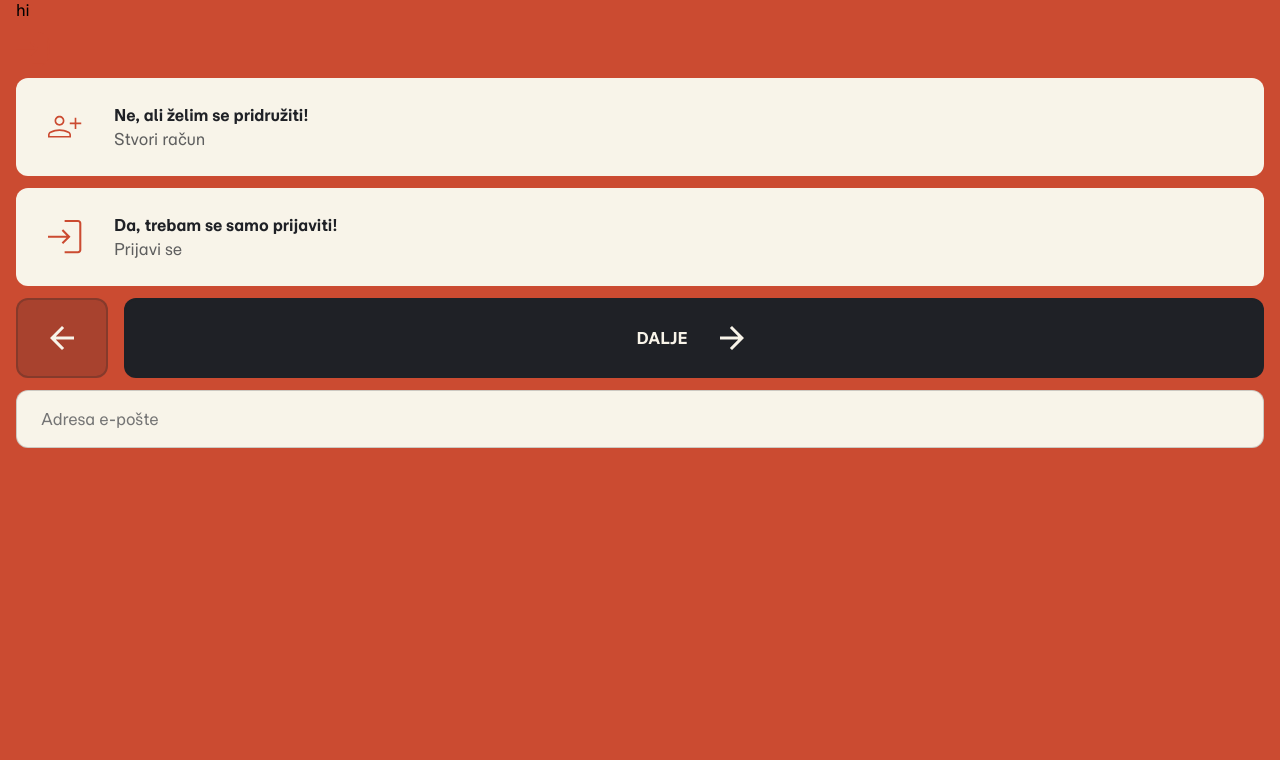
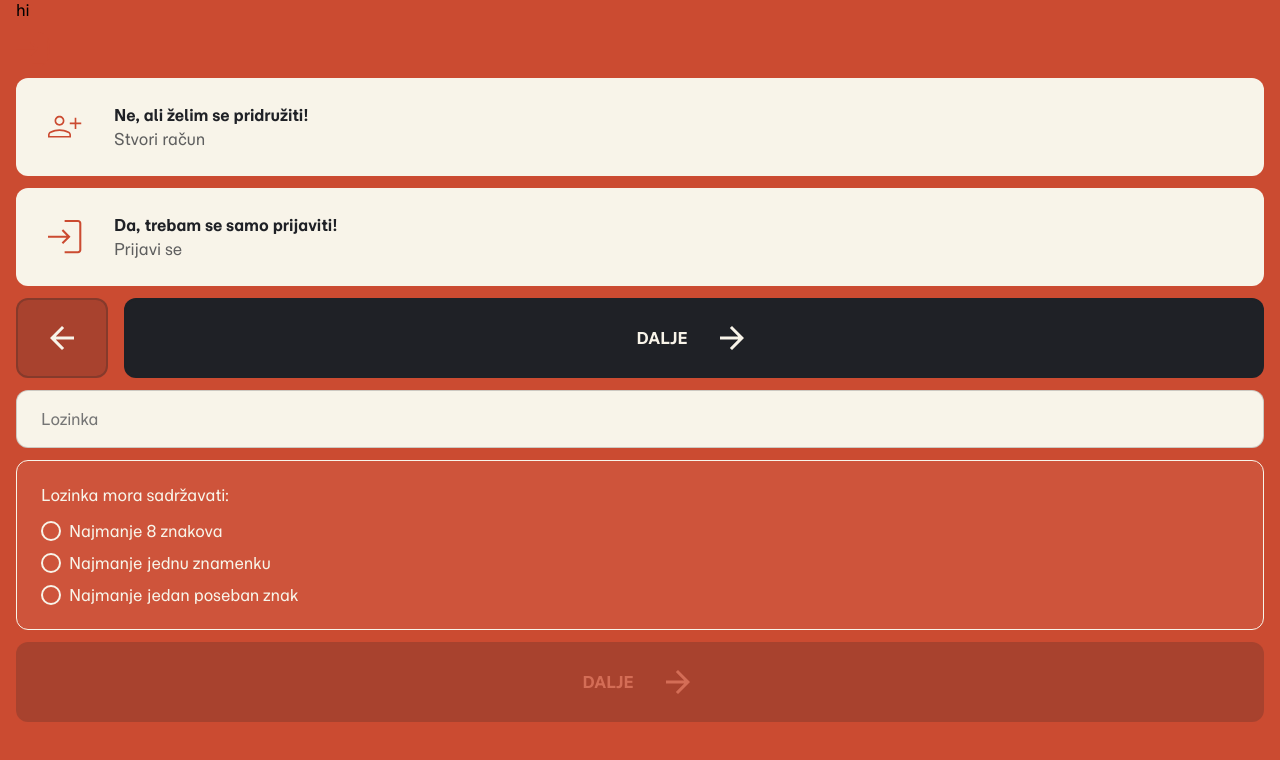
Before and after one commit to lovretomic/garbagebusters, a React (Vite) app: page / in a window 1280 px wide. Shown: the top 760 px of the page. Built offline with nearby package versions, Linux system fonts and the light colour scheme.

Commit message:
implemented password tooltip

```diff
--- a/src/App.tsx
+++ b/src/App.tsx
@@ -6,9 +6,14 @@ import ArrowLeft from "./assets/icons/arrow_left.svg?react";
 
 import StartButton from "./components/StartButton";
 import Button from "./components/Button";
-import Input from "./components/Input"
+import Input from "./components/Input";
+import PasswordTooltip from "./components/PasswordTooltip";
+import { useState } from "react";
+import { isPasswordValid } from "./components/PasswordTooltip/PasswordTooltipCheck";
 
 function App() {
+  const [password, setPassword] = useState("");
+  const valid = isPasswordValid(password);
   return (
     <>
       <div className="test-div">
@@ -28,7 +33,14 @@ function App() {
           <Button iconOnly icon={ArrowLeft} variant="secondary"></Button>
           <Button title="DALJE" icon={ArrowRight}></Button>
         </div>
-		<Input placeholder="Adresa e-pošte"/>
+        <Input
+          type="password"
+          value={password}
+          onChange={(e) => setPassword(e.target.value)}
+          placeholder="Lozinka"
+        />
+        <PasswordTooltip password={password} />
+        <Button title="DALJE" icon={ArrowRight} disabled={!valid} />
       </div>
     </>
   );
--- /dev/null
+++ b/src/components/PasswordTooltip/PasswordTooltip.module.scss
@@ -0,0 +1,38 @@
+.tooltip{
+	display: flex;
+	flex-direction: column;
+	background-color: rgba($primary-white, 0.05);
+	border: 1px solid $primary-white;
+	padding: 24px;
+	gap: 16px;
+	color: $primary-white;
+}
+
+.list{
+	list-style: none;
+	display: flex;
+	flex-direction: column;
+	gap: 12px;
+	margin-left: 0;
+	padding-left: 0;
+}
+
+.rule{
+	display: flex;
+	gap: 8px;
+}
+
+.met{
+	opacity: 0.5;
+}
+
+.dot{
+	width: 16px;
+	height: 16px;
+	border: 2px solid $primary-white;
+}
+
+.dotMet{
+	opacity: 0.5;
+	background-color: $primary-white;
+}
--- /dev/null
+++ b/src/components/PasswordTooltip/PasswordTooltip.tsx
@@ -0,0 +1,33 @@
+import React from "react";
+import clsx from "clsx";
+import c from "./PasswordTooltip.module.scss";
+import { passwordRules } from "./PasswordTooltipCheck";
+
+type PasswordTooltipProps = {
+  password: string;
+  title?: string;
+  className?: string;
+};
+
+const PasswordTooltip: React.FC<PasswordTooltipProps> = ({
+  password,
+  title="Lozinka mora sadržavati:",
+  className,
+}) => (
+  <div className={clsx(c.tooltip, className)}>
+	<span>{title}</span>
+    <ul className={c.list}>
+      {passwordRules.map((rule) => (
+        <li
+          key={rule.id}
+          className={clsx(c.rule, rule.test(password) && c.met)}
+        >
+          <div className={clsx(c.dot, rule.test(password) && c.dotMet)}></div>
+          {rule.label}
+        </li>
+      ))}
+    </ul>
+  </div>
+);
+
+export default PasswordTooltip;
--- /dev/null
+++ b/src/components/PasswordTooltip/PasswordTooltipCheck.tsx
@@ -0,0 +1,8 @@
+export const passwordRules = [
+	{id: "length", label: "Najmanje 8 znakova", test: (p: string)=> p.length>=8},
+	{id: "number", label: "Najmanje jednu znamenku", test: (p: string) => /\d/.test(p)},
+	{id: "special", label: "Najmanje jedan poseban znak", test: (p: string) =>  /[!@#$%^&*()_+\-=[\]{};':"\\|,.<>/?]/.test(p)}
+]
+
+export const isPasswordValid = (password: string) =>
+  passwordRules.every((rule) => rule.test(password));
--- /dev/null
+++ b/src/components/PasswordTooltip/index.ts
@@ -0,0 +1,3 @@
+import PasswordTooltip from "./PasswordTooltip";
+
+export default PasswordTooltip;
```
Also changed, not shown: src/components/Button/Button.tsx (+8 -6 lines), public/favicon.svg.
